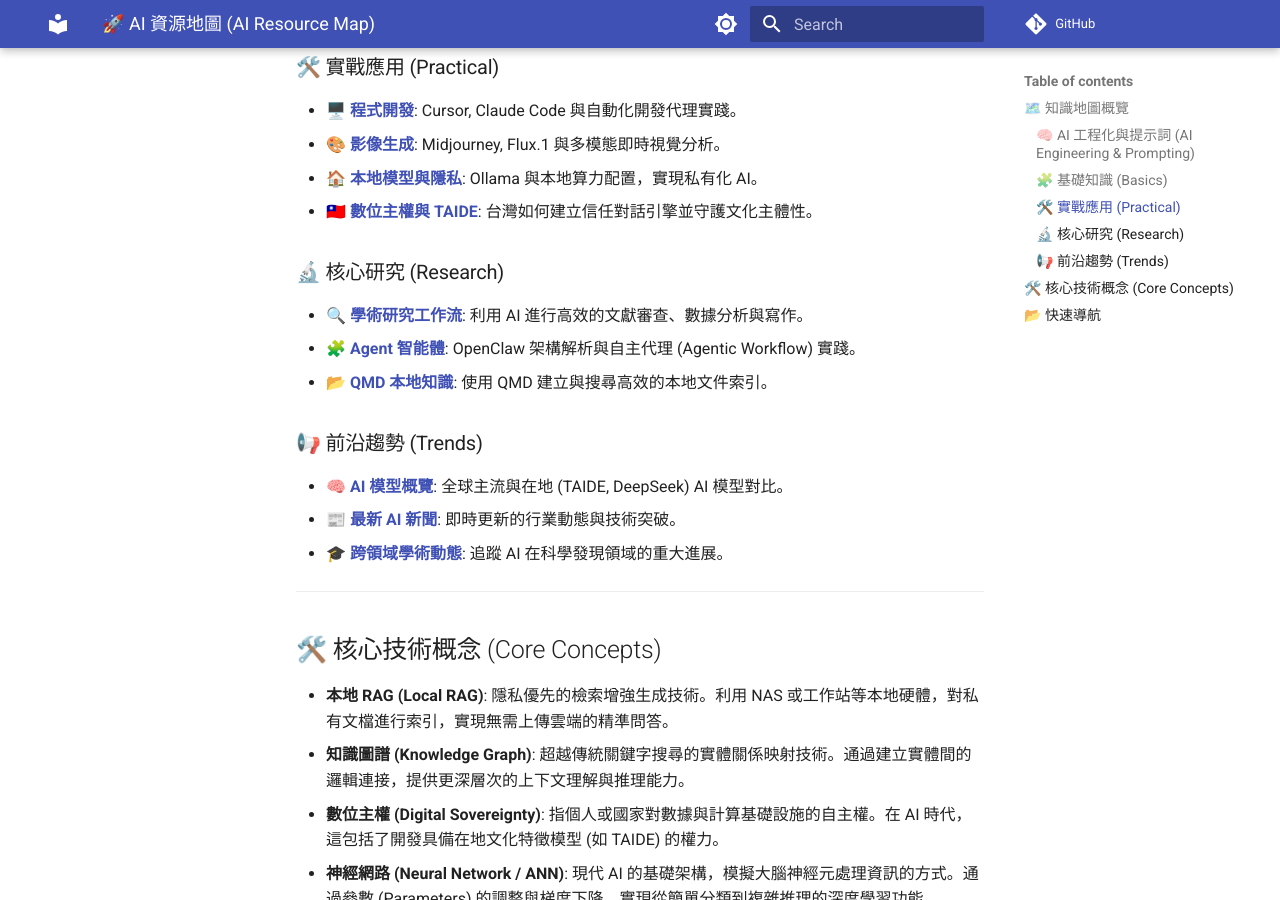
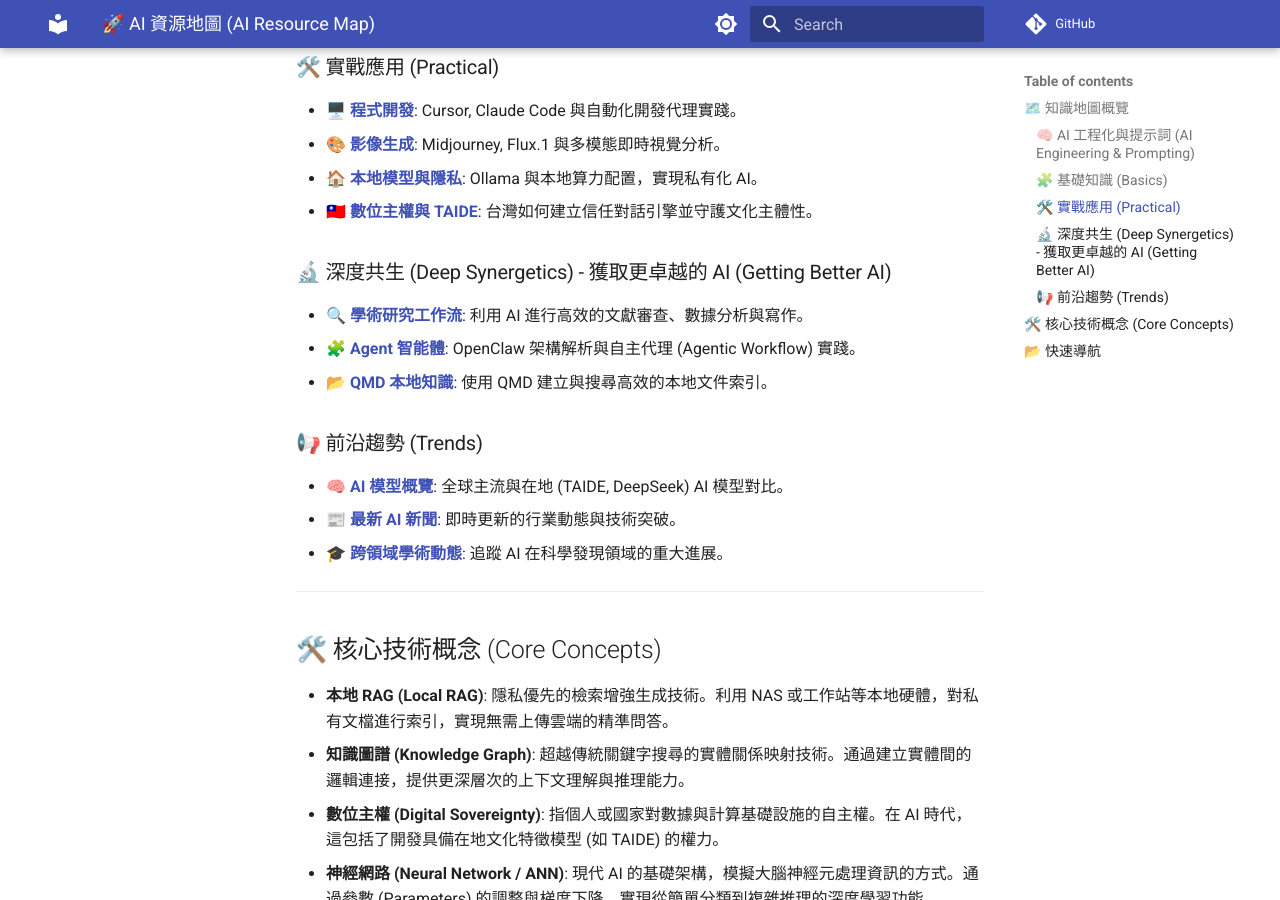
Before and after one commit to ultima6-tw/ai-map, an MkDocs documentation site: the page built from docs/zh/index.md, in a window 1280 px wide and 900 px high, scrolled down 667 px. Built offline with MkDocs 1.6.1 and Material for MkDocs 9.7.7, drawn with Linux system fonts in a browser that asks for light colours; comment, search, counter and statistics services are not loaded.

Commit message:
refactor: rename Research to Deep Synergetics (Getting Better AI)

```diff
--- a/docs/en/index.md
+++ b/docs/en/index.md
@@ -20,7 +20,7 @@
 - **[🏠 Local AI & Privacy](local-ai-privacy.md)**: Ollama and local hardware configurations to keep your data private.
 - **[🇹🇼 Digital Sovereignty & TAIDE](digital-sovereignty.md)**: How Taiwan builds trustworthy AI to safeguard cultural identity.
 
-### 🔬 Research
+### 🔬 Deep Synergetics - Getting Better AI
 - **[🔍 Academic Workflow](research-workflow.md)**: Using AI for literature review, data analysis, and scientific writing.
 - **[🧩 Agent Basics](agent.md)**: Deep dive into OpenClaw architecture and agentic workflows.
 - **[📂 QMD Local Knowledge](qmd.md)**: Efficient local document indexing and retrieval using QMD.
--- a/docs/zh/index.md
+++ b/docs/zh/index.md
@@ -20,7 +20,7 @@
 - **[🏠 本地模型與隱私](local-ai-privacy.md)**: Ollama 與本地算力配置，實現私有化 AI。
 - **[🇹🇼 數位主權與 TAIDE](digital-sovereignty.md)**: 台灣如何建立信任對話引擎並守護文化主體性。
 
-### 🔬 核心研究 (Research)
+### 🔬 深度共生 (Deep Synergetics) - 獲取更卓越的 AI (Getting Better AI)
 - **[🔍 學術研究工作流](research-workflow.md)**: 利用 AI 進行高效的文獻審查、數據分析與寫作。
 - **[🧩 Agent 智能體](agent.md)**: OpenClaw 架構解析與自主代理 (Agentic Workflow) 實踐。
 - **[📂 QMD 本地知識](qmd.md)**: 使用 QMD 建立與搜尋高效的本地文件索引。
```
